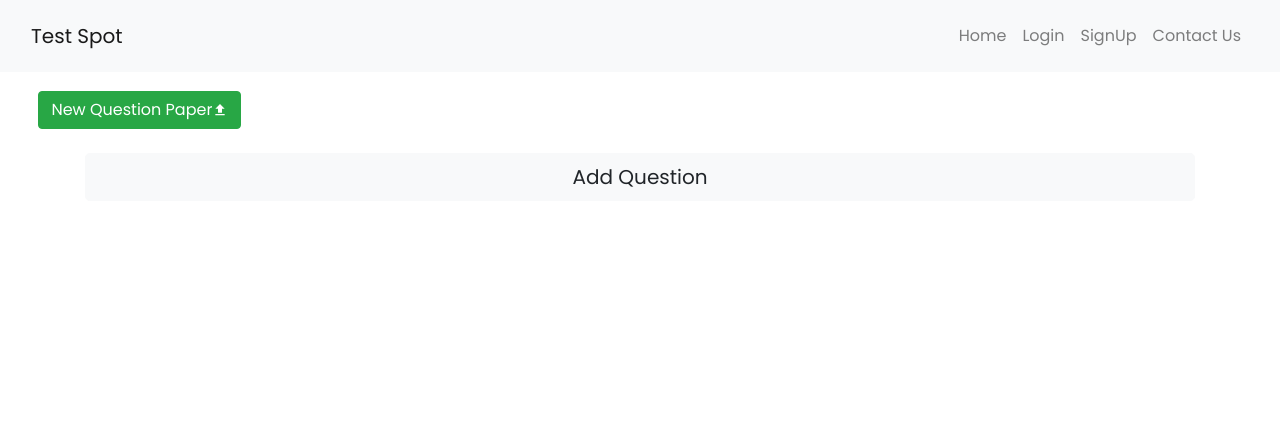
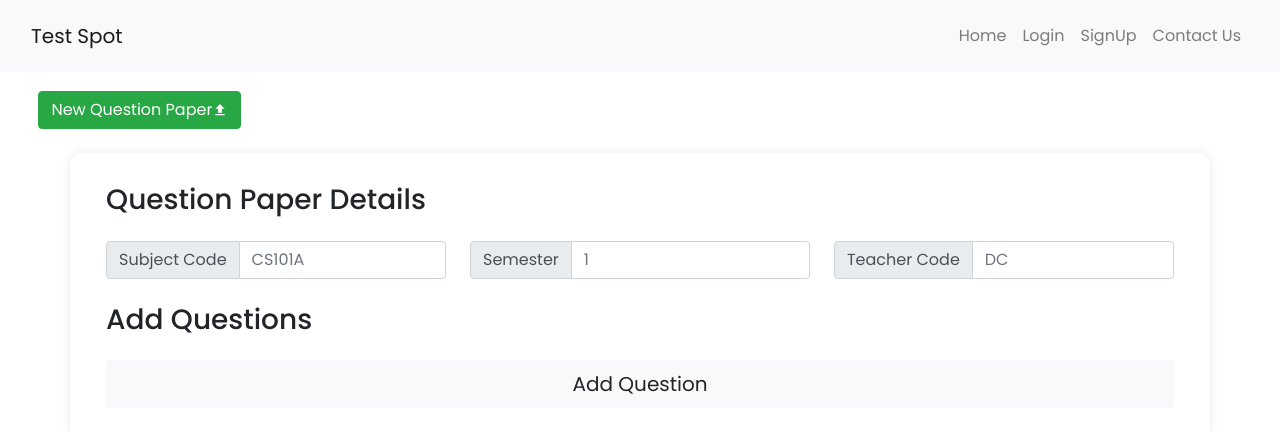
Before and after one commit to Sreejit7/online_examination_frontend, a React (Create React App) app: page /uploadQuestion in a window 1280 px wide. Shown: the top 432 px of the page. Built offline with nearby package versions, Linux system fonts and the light colour scheme.

Commit message:
Updated Question Paper and added details

```diff
--- a/src/components/AddQuestion/AddQuestion.css
+++ b/src/components/AddQuestion/AddQuestion.css
@@ -15,18 +15,52 @@
   flex-direction: column;
   align-items: center;
 }
+.question-form-marks{
+  display: flex;
+  align-items: center;
+  justify-content: space-between;
+  width: 100%;
+}
+.question-form-marks-input {
+  width: 20%;
+}
 .question-saved{
   display: flex;
   align-items: center;
   padding: 2%;
   border-radius: 5px;
-  border: 0.5px solid #ccc;
+  background: rgb(255,255,255);
+  background: -moz-linear-gradient(90deg, rgba(255,255,255,1) 0%, rgba(240,236,236,1) 95%);
+  background: -webkit-linear-gradient(90deg, rgba(255,255,255,1) 0%, rgba(240,236,236,1) 95%);
+  background: linear-gradient(90deg, rgba(255,255,255,1) 0%, rgba(240,236,236,1) 95%);
+  box-shadow: 1px 1px 1px 0px #111;
+}
+.question-saved-number{
+ padding: 6px 12px;
+ background-color: #111;
+ color: #fff;
+ border-radius: 50%;
+ font-weight: 700;
 }
 .question-saved-title{
   flex: 0.9;
+  display: flex;
+  font-size: 1.2rem;
 }
 .question-saved-btns{
   flex: 0.1;
   display: flex;
   justify-content: space-between;
 }
+.questions-container{
+  padding: 0.5% 3%;
+  border-radius: 10px;
+  box-shadow: 0px 0px 8px 1px #eee;
+}
+.questions-header{
+  display: flex;
+  align-items: center;
+}
+.questions-header-input:first-of-type{
+  margin-left: 0 !important;
+}
--- a/src/components/AddQuestion/AddQuestion.jsx
+++ b/src/components/AddQuestion/AddQuestion.jsx
@@ -1,5 +1,5 @@
 import { useEffect, useState } from "react";
-import { Button, FormControl, InputGroup } from "react-bootstrap";
+import { Alert, Button, FormControl, InputGroup, Row } from "react-bootstrap";
 import { MdDone, MdDelete } from 'react-icons/md';
 import { FaEdit } from 'react-icons/fa';
 import { useGlobalContext } from "../../context";
@@ -10,7 +10,8 @@ function AddQuestion({ questionIndex, question }) {
   const [questionItem, setQuestionItem] = useState({
     title: '',
     options: ['','','',''],
-    correctIndex: null
+    correctIndex: null,
+    marks: 1
   });
   const [saveMode, setSaveMode] = useState(false);
   const [editMode, setEditMode] = useState(true);
@@ -42,6 +43,12 @@ function AddQuestion({ questionIndex, question }) {
     });
   }
 
+  const handleQuestionMarks = (marks) => {
+    setQuestionItem({
+      ...questionItem,
+      marks
+    })
+  }
   const handleUpdateQuestion = (e) => {
     e.preventDefault();
     let newQuestions = [...questions];
@@ -65,15 +72,16 @@ function AddQuestion({ questionIndex, question }) {
   }
 
   return (
-    <section className = "mb-5 mt-5 ">
+    <section className = "mb-3 mt-3">
       {!editMode && saveMode && (
       <article className = "question-saved">
-        <h4 className = "question-saved-title">{question?.title}</h4>
+        <span className = "question-saved-number">{questionIndex + 1}</span>
+        <span className = "question-saved-title ml-3">{question?.title}</span>
         <nav className = "question-saved-btns">
           <Button variant = "dark">
             <FaEdit onClick = {(e) => handleEditQuestion(e)} />
           </Button>
-          <Button variant = "danger">
+          <Button variant = "danger" className = "ml-2">
             <MdDelete onClick = {(e) => handleDeleteQuestion(e)} />
           </Button>
         </nav>
@@ -92,6 +100,20 @@ function AddQuestion({ questionIndex, question }) {
             onChange = {(e) => handleQuestionTitle(e.target.value)}
           />
         </InputGroup>
+        <section className = "question-form-marks mb-2">
+          <Alert variant = "info">Add Options and Mark the Correct Answer</Alert>
+          <InputGroup className = "question-form-marks-input">
+            <InputGroup.Prepend>
+              <InputGroup.Text>Marks</InputGroup.Text>
+            </InputGroup.Prepend>
+            <FormControl
+              aria-label = "Marks"
+              placeholder = "1"
+              onChange = {(e) => handleQuestionMarks(e.target.value)}
+              value = {questionItem?.marks}
+            />
+          </InputGroup>
+        </section>
         {ansOptions.map((option, index) => {
           return (
             <InputGroup className ="mb-4" key = {index}>
@@ -119,7 +141,7 @@ function AddQuestion({ questionIndex, question }) {
           className = "mt-3"
           size = "lg"
           onClick = {(e) => handleUpdateQuestion(e)}
-          disabled = {questionItem?.correctIndex === null}
+          disabled = {questionItem?.title === '' || questionItem?.correctIndex === null}
         >
           Confirm
         </Button>
--- a/src/screen/UploadQuestion.jsx
+++ b/src/screen/UploadQuestion.jsx
@@ -1,31 +1,83 @@
-import { Button } from "react-bootstrap";
+import { Button, FormControl, InputGroup } from "react-bootstrap";
 import { MdFileUpload } from 'react-icons/md';
 import AddQuestion from "../components/AddQuestion/AddQuestion";
 import { useGlobalContext } from "../context";
+import '../components/AddQuestion/AddQuestion.css';
+import { useState } from "react";
 
 function UploadQuestion() {
   const { questions, setQuestions } = useGlobalContext();
+  const [subCode, setSubCode] = useState('');
+  const [teacherCode, setTeacherCode] = useState('');
+  const [semester, setSemester] = useState(null);
   const initialQuestionState = {
     title: '',
     options: ['','','',''],
-    correctIndex: null
+    correctIndex: null,
+    marks: 1
   }
 
-  const addBlankQuestion = () => {
+  const paperDetails = [
+      {
+        value: subCode,
+        setter: setSubCode,
+        label: "Subject Code",
+        id: "sub-code",
+        placeholder: "CS101A"
+      },
+      {
+        value: semester,
+        setter: setSemester,
+        label: "Semester",
+        id: "semester",
+        placeholder: 1
+      },
+      {
+        value: teacherCode,
+        setter: setTeacherCode,
+        label: "Teacher Code",
+        id: "teacher-code",
+        placeholder: "DC"
+      }
+  ]
+  const addBlankQuestion = (e) => {
+    e.preventDefault();
     setQuestions([...questions, initialQuestionState]);
   }
-  console.log(questions);
+  // console.log(questions);
   return (
     <main className = "page">
       <Button variant = "success" className = "btn-icon">
         New Question Paper
         <MdFileUpload/>
       </Button>
-      <div className = "container questions-container">
+      <div className = "container questions-container mt-4">
+        <h3 className = "mt-4 mb-4">Question Paper Details</h3>
+        <header className = "questions-header mt-3 mb-3">
+          {paperDetails.map((detail, index) => {
+            const {id, label, setter, value, placeholder} = detail
+            return(
+              <InputGroup key = {index} className = "ml-4 questions-header-input">
+                <InputGroup.Prepend>
+                  <InputGroup.Text id = {id}>{label}</InputGroup.Text>
+                </InputGroup.Prepend>
+                <FormControl
+                  placeholder = {placeholder}
+                  aria-label = {label}
+                  aria-describedby = {id}
+                  value = {value}
+                  onChange = {(e) => setter(e.target.value)}
+                  required
+                />
+              </InputGroup>
+            );
+          })}
+        </header>
+        <h3 className = "mt-4">{questions.length === 0?"Add Questions":"Questions Added:"}</h3>
         {questions.map((question, index) =>
           <AddQuestion key = {index} questionIndex = {index} question = {question} />
         )}
-        <Button variant = "light" size = "lg" block className = "mt-4 mb-4" onClick = {addBlankQuestion}>
+        <Button variant = "light" size = "lg" block className = "mt-4 mb-4" onClick = {(e) => addBlankQuestion(e)}>
           Add Question
         </Button>
       </div>
```
